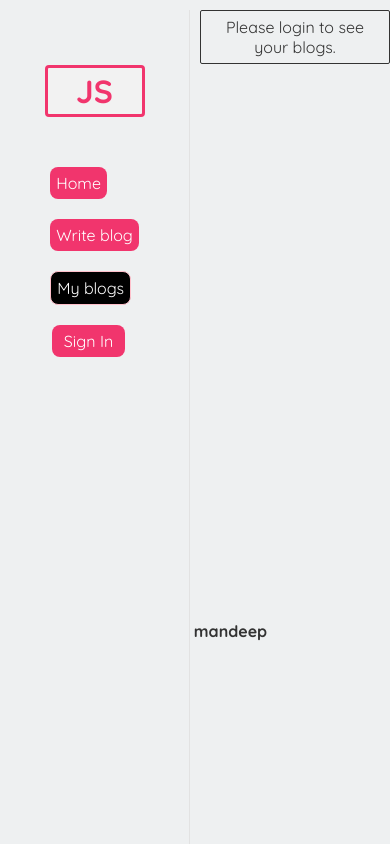
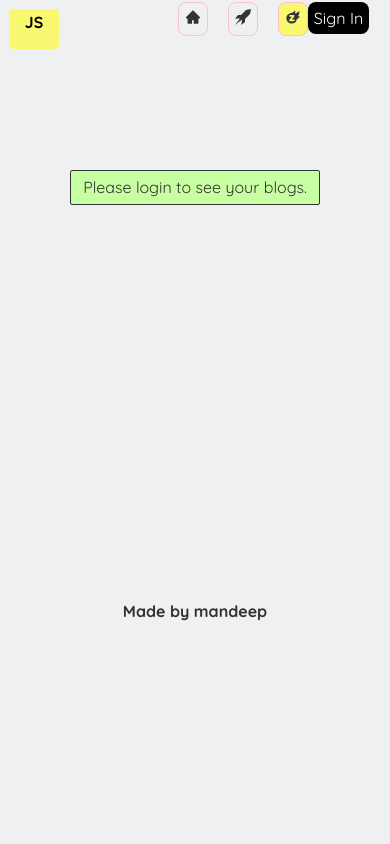
Before and after one commit to Mandeepsinghmar/Blog-app, a React (Create React App) app: page /myblogs in a window 390 px wide. Built offline with nearby package versions, Linux system fonts and the light colour scheme.

Commit message:
responsive design

```diff
--- a/package.json
+++ b/package.json
@@ -10,6 +10,7 @@
     "react": "^17.0.1",
     "react-autosize-textarea": "^7.1.0",
     "react-dom": "^17.0.1",
+    "react-icons": "^4.2.0",
     "react-loader-spinner": "^4.0.0",
     "react-router-dom": "^5.2.0",
     "react-scripts": "4.0.3",
--- a/src/components/CommentInput.js
+++ b/src/components/CommentInput.js
@@ -58,7 +58,7 @@ const CommentInput = ({ user, id, blog, comments }) => {
         />
         <button
           onClick={AddComment}
-          style={{ marginLeft: "20px", height: "30px" }}
+          style={{ marginLeft: "20px", height: "35px", width: "60px" }}
         >
           Add
         </button>
--- a/src/components/Footer.js
+++ b/src/components/Footer.js
@@ -1,6 +1,13 @@
 export default function Footer() {
   return (
-    <div style={{ margin: "20px" }}>
+    <div
+      style={{
+        marginBottom: "30px",
+        display: "flex",
+        justifyContent: "center",
+        alignItems: "center",
+      }}
+    >
       <h4>Made by mandeep</h4>
     </div>
   );
--- a/src/components/MyBlogs.js
+++ b/src/components/MyBlogs.js
@@ -3,13 +3,17 @@ import { db } from "../firebase";
 import { Link } from "react-router-dom";
 import useFetchUserBlogs from "../hooks/useFetchUserBlogs";
 import Loader from "react-loader-spinner";
+import { AiOutlineComment } from "react-icons/ai";
 
 const MyBlogs = ({ user }) => {
   const { docs } = useFetchUserBlogs(user ? user : "");
 
   console.log(docs);
   return (
-    <div style={{ minHeight: "70vh", marginLeft: "200px" }}>
+    <div
+      className="user-blogs"
+      style={{ minHeight: "70vh", overflow: "hidden", marginLeft: "190px" }}
+    >
       {user ? (
         <div className="blog-list">
           {docs.length === 0 ? (
@@ -18,7 +22,9 @@ const MyBlogs = ({ user }) => {
               <Link to="/create">Click here to write your first blog</Link>
             </div>
           ) : (
-            <h1 style={{ marginLeft: "-400px" }}>Your All blogs</h1>
+            <h1 className="title" style={{ marginLeft: "-250px" }}>
+              Your All blogs
+            </h1>
           )}
 
           {docs ? (
@@ -29,8 +35,8 @@ const MyBlogs = ({ user }) => {
                 style={{
                   marginTop: "20px",
 
-                  border: "1px solid #e2e2e2",
-                  width: "600px",
+                  borderTop: "1px solid #e2e2e2",
+
                   padding: "6px 12px 0px 12px",
                   gap: "5px",
                 }}
@@ -85,6 +91,7 @@ const MyBlogs = ({ user }) => {
                     }}
                   >
                     <p
+                      className="blog-name"
                       style={{
                         fontSize: "1.3rem",
                         fontWeight: "800",
@@ -95,9 +102,46 @@ const MyBlogs = ({ user }) => {
                       {blog.blogName}{" "}
                     </p>
                     <p>{blog.blogContent.slice(`0`, 200)}...</p>
-                    <div style={{ padding: "3px 0px" }}>
+                    <div
+                      style={{
+                        display: "flex",
+                        gap: "10px",
+                        justifyContent: "center",
+                        alignItems: "center",
+                      }}
+                    >
+                      <div
+                        style={{
+                          padding: "3px 0px",
+                          display: "flex",
+                          justifyContent: "center",
+                          alignItems: "center",
+                          gap: "4px",
+                        }}
+                      >
+                        <span>
+                          {blog.comments ? blog.comments.length : "0"}{" "}
+                        </span>
+                        <span style={{ paddingTop: "4px" }}>
+                          {" "}
+                          <AiOutlineComment />
+                        </span>
+                      </div>
+                      {/* <div
+                    style={{
+                      padding: "3px 0px",
+                      display: "flex",
+                      justifyContent: "center",
+                      alignItems: "center",
+                      gap: "4px",
+                    }}
+                  >
+                    <span> {blog.likes ? blog.likes.length : "0"} </span>
+                    <span style={{ paddingTop: "6px" }}>
                       {" "}
-                      {blog.comments ? blog.comments.length : "0"} comments
+                      <AiOutlineHeart />
+                    </span>
+                  </div> */}
                     </div>
                   </div>
                 </Link>
@@ -125,6 +169,8 @@ const MyBlogs = ({ user }) => {
               border: "1px solid #333",
               width: "fit-content",
               padding: "6px 12px",
+              backgroundColor: "#c7ffa2",
+              marginTop: "150px",
             }}
           >
             Please login to see your blogs.
--- a/src/components/Navbar.js
+++ b/src/components/Navbar.js
@@ -2,6 +2,9 @@ import React, { useState } from "react";
 import { Link, NavLink } from "react-router-dom";
 import { logout, logInWithGoogle } from "../services/auth";
 import "../index.css";
+import { AiFillHome } from "react-icons/ai";
+import { ImRocket } from "react-icons/im";
+import { RiZcoolFill } from "react-icons/ri";
 
 function Navbar({ user, logout, login }) {
   const [activePage, setActivePage] = useState(false);
@@ -9,48 +12,82 @@ function Navbar({ user, logout, login }) {
   return (
     <div
       className="navbar"
-      style={{ backgroundColor: "#eef0f1", marginTop: "0px", padding: "5px" }}
+      style={{
+        backgroundColor: "#eef0f1",
+        marginTop: "0px",
+        padding: "5px",
+        display: "flex",
+        flexDirection: "column",
+        gap: "100px",
+      }}
     >
-      <h1 style={{ marginTop: "50px" }}>JS</h1>
+      <div
+        className="logo"
+        style={{
+          display: "flex",
+          justifyContent: "center",
+          alignItems: "center",
+        }}
+      >
+        {" "}
+        <h1
+          style={{
+            marginTop: "30px",
+            fontSize: "1rem",
+            height: "40px",
+            width: "50px",
+          }}
+        >
+          JS
+        </h1>
+      </div>
 
       <div
         className="navbar-links"
         style={{
           display: "flex",
-          // marginTop: "30px",
+
           flexDirection: "column",
-          justifyContent: "space-around",
-          alignItems: "center",
-          gap: "30px",
         }}
       >
         {/* <div> */}
         <div
+          className="navbar_items"
           style={{
             display: "flex",
             flexDirection: "column",
             justifyContent: "center",
-            alignItems: "flex-start",
-
+            alignItems: "center",
+            // marginTop: "-300px",
             gap: "20px",
           }}
         >
           <NavLink exact className="link" activeClassName="active" to="/">
-            Home
+            <p>
+              <AiFillHome className="nav-icon" />
+            </p>
+            <p className="icon-name">Home</p>
           </NavLink>
 
           <NavLink className="link" activeClassName="active" to="/create">
-            Write blog
+            <p>
+              <ImRocket className="nav-icon" />
+            </p>
+            <p className="icon-name">Write</p>
           </NavLink>
           <NavLink activeClassName="active" className="link" to="/myblogs">
-            My blogs
+            <p>
+              <RiZcoolFill className="nav-icon" />
+            </p>
+            <p className="icon-name">Blogs</p>
           </NavLink>
         </div>
 
         {user ? (
           <div
+            className="profile-container"
             style={{
-              marginTop: "0px",
+              marginTop: "100px",
             }}
           >
             <img
@@ -59,12 +96,20 @@ function Navbar({ user, logout, login }) {
                 height: "80px",
                 width: "80px",
                 cursor: "pointer",
+                border: "2px solid white",
               }}
               src={user.photoURL}
               alt=""
               onClick={() => logout()}
             />
-            <p style={{ color: "#000", fontSize: "1.2rem" }}>
+            <p
+              style={{
+                color: "#000",
+                fontSize: "1.2rem",
+                textTransform: "lowercase",
+                fontWeight: "800",
+              }}
+            >
               {user.displayName}
             </p>
           </div>
@@ -73,14 +118,13 @@ function Navbar({ user, logout, login }) {
             <p
               className="login"
               style={{
-                marginTop: "-10px",
+                marginTop: "15px",
                 border: "0",
                 color: "#fff",
-                backgroundColor: "#f1356d",
+                backgroundColor: "#000",
                 borderRadius: "8px",
                 cursor: "pointer",
-                padding: "6px 12px",
-                marginLeft: "-12px",
+                padding: "6px ",
               }}
               onClick={() => login()}
             >
--- a/src/index.css
+++ b/src/index.css
@@ -6,28 +6,23 @@
   font-family: "Quicksand";
   color: #333;
   box-sizing: border-box;
+  font-size: 16px;
+  line-height: 1.3;
 }
 body {
   background-color: #eef0f1;
 }
 .navbar {
   padding: 40px;
-  /* display: flex;
-  flex-direction: column; */
-  /* align-items: center; */
-  /* justify-content: center; */
+
   flex-wrap: wrap;
-  gap: 20px;
 
-  margin: 0 auto;
-  background-color: #fff;
   z-index: 1000;
   border-right: 1px solid #e2e2e2;
   width: 190px;
   height: 100vh;
   position: fixed;
 }
-
 form {
   margin: 30px auto;
 
@@ -45,49 +40,62 @@ label span {
   border-radius: 10px;
   cursor: pointer;
 }
-.link:hover {
+/* .link:hover {
   background-color: #000 !important;
-}
+  color: #fff !important;
+} */
 .login:hover {
   background-color: #000 !important;
+  color: #fff !important;
 }
 .navbar h1 {
-  width: 100px;
+  width: 70px;
   margin: 0 auto;
-  color: #f1356d;
-  background-color: #f2f2f2;
-  padding: 3px 12px;
+  color: #000;
+  background-color: #f9f871;
+  padding: 3px 7px;
   border-radius: 4px;
-  border: 3px solid #f1356d;
-  margin-bottom: 50px;
-}
-.navbar h1:hover {
-  color: #f1356d;
-  background-color: #fff;
-}
-.navbar-links {
-  display: flex;
-  align-items: center;
-  justify-content: center;
+  height: 50px;
+  /* border: 3px solid #f9f871;  */
 }
 
 .navbar-links .link {
-  /* margin-left: 16px; */
   text-decoration: none;
   padding: 6px;
-  color: #fff;
-  background-color: #f1356d;
+
+  font-weight: 800;
+
   border-radius: 8px;
+  border: 1px solid pink;
+  display: flex;
+  gap: 10px !important;
+  justify-content: space-between;
+}
+@media only screen and (max-width: 1130px) {
+  .blog-details {
+    flex-direction: column !important;
+    margin: auto;
+    overflow: hidden;
+  }
+  .blog-details-container {
+    width: 100% !important;
+  }
 }
 .active {
-  background-color: black !important;
   border: 1px solid pink;
   color: #fff !important;
+  background-color: #f9f871;
 }
 
+.suggested-blog p:hover {
+  color: blue !important;
+}
+.blog-preview .blog-name:hover {
+  color: blue !important;
+}
 .content {
   max-width: 1200px;
-  margin: 10px 0px 10px 0px;
+  padding: 10px 0px 10px 0px;
 }
 
 .blog-preview a {
@@ -102,12 +110,18 @@ label span {
 }
 
 .blog-details button {
-  background: #f1356d;
-  color: #fff;
+  background: #c7ffa2;
+  outline: none;
+  color: #000;
+  font-weight: 800;
   border: 0;
   border-radius: 8px;
   cursor: pointer;
   padding: 8px;
+  border: 1px solid black;
+}
+.blog-details button:hover {
+  background-color: #f9f871;
 }
 .link-active:active {
   border: 2px solid #f1356d;
@@ -115,9 +129,10 @@ label span {
 
 /* create new blog form */
 .create {
-  max-width: 650px;
-  margin: 0 auto;
-  text-align: center;
+  overflow: hidden;
+  /* width: 600px;
+  margin: auto; */
+  margin-left: 200px;
 }
 .create label {
   text-align: left;
@@ -128,8 +143,11 @@ label span {
   color: #f1356d;
   margin-bottom: 30px;
 }
-.form {
-  width: 600px;
+.toast {
+  margin-top: 50px;
+  width: 300px;
+  margin-left: auto;
+  margin-right: auto;
 }
 .create textarea {
   width: 100%;
@@ -161,6 +179,7 @@ label span {
   outline: none;
 }
 .create button {
+  width: 200px;
   background: #f1356d;
   color: #fff;
   border: 0;
@@ -172,3 +191,84 @@ label span {
   width: 100%;
   padding: 6px;
 }
+@media screen and (max-width: 600px) {
+  .navbar {
+    position: static !important;
+    display: flex;
+    flex-direction: row !important;
+    justify-content: space-between !important;
+    top: 0 !important;
+    left: 0 !important;
+    align-items: center;
+    width: 100%;
+    height: 0px;
+    margin-top: -20px !important;
+
+    z-index: 1000;
+  }
+
+  .navbar .logo {
+    font-size: 0.9rem !important;
+    margin-top: -10px;
+    padding-left: 10px;
+    padding: 4px !important;
+  }
+  .navbar-links {
+    margin: 0 auto !important;
+    flex-direction: row !important;
+  }
+  .navbar_items {
+    flex-direction: row !important;
+    margin-top: 0px !important;
+  }
+  .profile-container {
+    margin-top: 0px !important;
+    margin-left: 10px;
+    margin-top: 20px !important;
+  }
+  .profile-container img {
+    width: 40px !important;
+    height: 40px !important;
+  }
+  .profile-container p {
+    font-size: 0.6rem !important;
+    font-weight: 800;
+  }
+  .login {
+    margin-top: 0px !important;
+  }
+  .blog-list {
+    margin-left: 0px !important;
+    padding: 10px;
+    margin-top: 80px;
+  }
+  .icon-name {
+    display: none;
+  }
+  .create {
+    margin-top: 100px !important;
+    margin-left: 0px !important;
+    padding-left: 20px;
+  }
+  .create-blog-btn {
+    justify-content: flex-start !important;
+  }
+  .blog-details {
+    margin-top: 80px;
+    margin-left: 0px !important;
+  }
+  .user-blogs {
+    margin-left: 0px !important;
+    padding: 20px;
+  }
+  .user-blogs .title {
+    margin-left: 0px !important;
+  }
+}
+@media screen and (max-width: 365px) {
+  .navbar-links {
+    margin-top: -260px !important;
+    /* width: 300px !important; */
+    margin-right: 0px !important;
+  }
+}
```
Also changed, not shown: src/components/BlogDetails.js (+59 -16 lines), src/components/BlogList.js (+56 -13 lines), src/components/CreateBlog.js (+61 -42 lines), src/components/EditBlog.js (+38 -36 lines), src/components/Likes.js (+4 -4 lines), src/img/banner.jpg, 1 other file (tests, documents, lock files or other folders).
